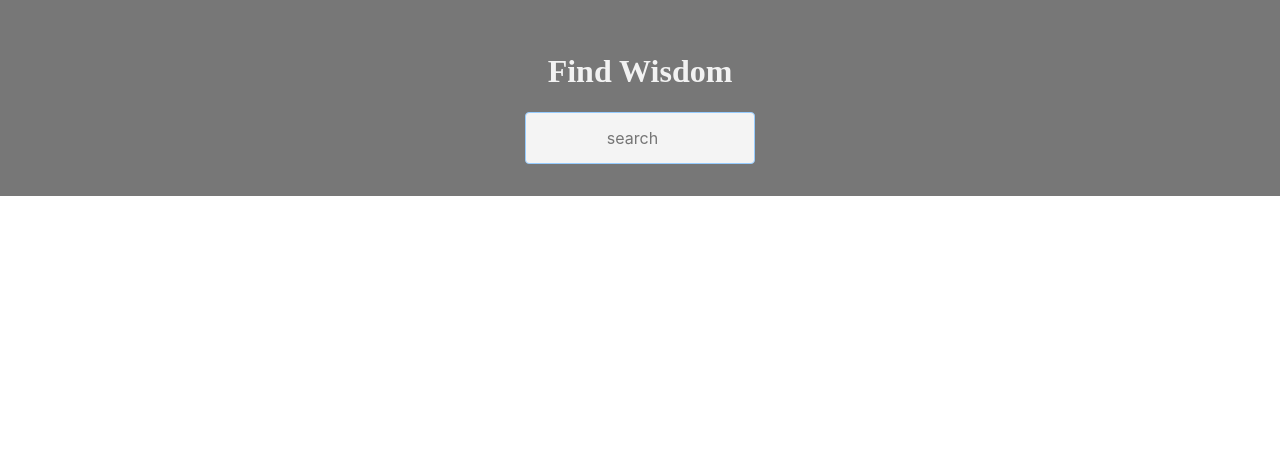
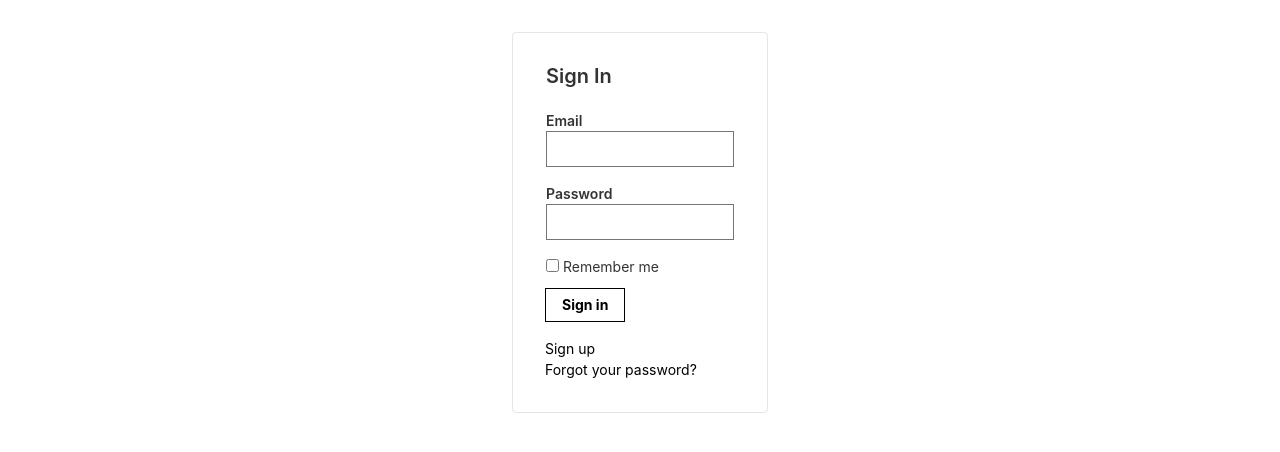
Before and after one commit to dilvojunior/find-wisdom, a React (Create React App) app: page / in a window 1280 px wide. Shown: the top 452 px of the page. Built offline with nearby package versions, Linux system fonts and the light colour scheme.

Commit message:
creation of the sign in form

```diff
--- a/src/App.js
+++ b/src/App.js
@@ -1,6 +1,7 @@
 import React, { useState, useEffect } from 'react';
 import SearchBox from './SearchBox';
 import BooksModal from './BooksModal';
+import Login from './Login';
 import './App.css';
 import 'tachyons';
 
@@ -14,6 +15,8 @@ function App() {
   const [totalPages, setTotalPages] = useState(0);
   const [isOpen, setIsOpen] = useState(false);
   const [selectedBook, setSelectedBook] = useState(null);
+  const [isSignedIn, setIsSignedIn] = useState(false);
+
 
   useEffect(() => {
     setPage(0);
@@ -42,6 +45,11 @@ function App() {
   }, [searchfield, limit, page]);
 
   const isSearchValid = searchfield && searchfield.length > 3;
+
+  const handleSignIn = (event) => {
+    event.preventDefault();
+    setIsSignedIn(true);
+  };
 
   const onSearchChange = (event) => {
     setSearchfield(event.target.value);
@@ -93,6 +101,8 @@ function App() {
   );
 
   return (
+    <div>
+      {isSignedIn ? (
     <div className="bg-gray white-90 pv4 ph3 ph5-ns tc">
       <h1 style={{ fontFamily: 'Roboto Slab, Serif' }}>Find Wisdom</h1>
       <SearchBox searchChange={onSearchChange} />
@@ -138,7 +148,12 @@ function App() {
       </div>
     )}
       <BooksModal isOpen={isOpen} closeModal={closeModal} selectedBook={selectedBook} />
+      </div>
+      ) : (
+    <Login handleSignIn={handleSignIn} isSignedIn={isSignedIn} />
+      )}
     </div>
+
   );
 }
 
--- a/src/Login.js
+++ b/src/Login.js
@@ -1,18 +1,51 @@
-import React, { useState } from 'react';
+import React from 'react';
+import 'tachyons';
 
-function Login ({ onLogin }) {
+const Login = ({ handleSignIn }) => {
 
-    const [username, setUsername] = useState('');
-    const [password, setPassword] = useState('');
 
-    const handleSubmit = (event) => {
-        event.preventdefault ();
-        onLogin(username, password);
+    return (
+        <article class="br2 ba dark-gray b--black-10 mv4 w-100 w-50-m w-25-l mw5 center">
+        <main class="pa4 black-80">
+  <form className="measure center">
+    <fieldset id="sign_up" class="ba b--transparent ph0 mh0">
+      <legend className="f4 fw6 ph0 mh0">Sign In</legend>
+      <div className="mt3">
+        <label className="db fw6 lh-copy f6" for="email-address">Email</label>
+        <input className="pa2 input-reset ba bg-transparent hover-bg-black hover-white w-100" type="email" name="email-address"  id="email-address"/>
+      </div>
+      <div className="mv3">
+        <label className="db fw6 lh-copy f6" for="password">Password</label>
+        <input className="b pa2 input-reset ba bg-transparent hover-bg-black hover-white w-100" type="password" name="password"  id="password"/>
+      </div>
+      <label className="pa0 ma0 lh-copy f6 pointer"><input type="checkbox"/> Remember me</label>
+    </fieldset>
+    <div className="">
+      <input className="b ph3 pv2 input-reset ba b--black bg-transparent grow pointer f6 dib" onClick={handleSignIn} type="submit" value="Sign in"/>
+    </div>
+    <div className="lh-copy mt3">
+      <a href="#0" class="f6 link dim black db">Sign up</a>
+      <a href="#0" class="f6 link dim black db">Forgot your password?</a>
+    </div>
+  </form>
+</main>
+</article>
+
+    )
 
 }
 
-    return (
-        <form onSubmit={handleSubmit}>
+export default Login;
+
+
+
+
+
+
+
+
+
+ {/* <form onSubmit={handleSubmit}>
     <input
     type="text"
     placeholder="username"
@@ -25,12 +58,11 @@ function Login ({ onLogin }) {
     value={password}
     onChange={(event) => setPassword(event.target.value)}
     />
-             <button type="submit">Login</button>
-        </form>
+    <button type="submit">Sign in</button>
+    </form> */}
 
+{/* const handleSubmit = (event) => {
+        event.preventdefault ();
+        onLogin(username, password);
 
-    );
-
-};
-
-export default Login;
+    } */}
```
Lines whose indentation alone changed are shown as unchanged.
